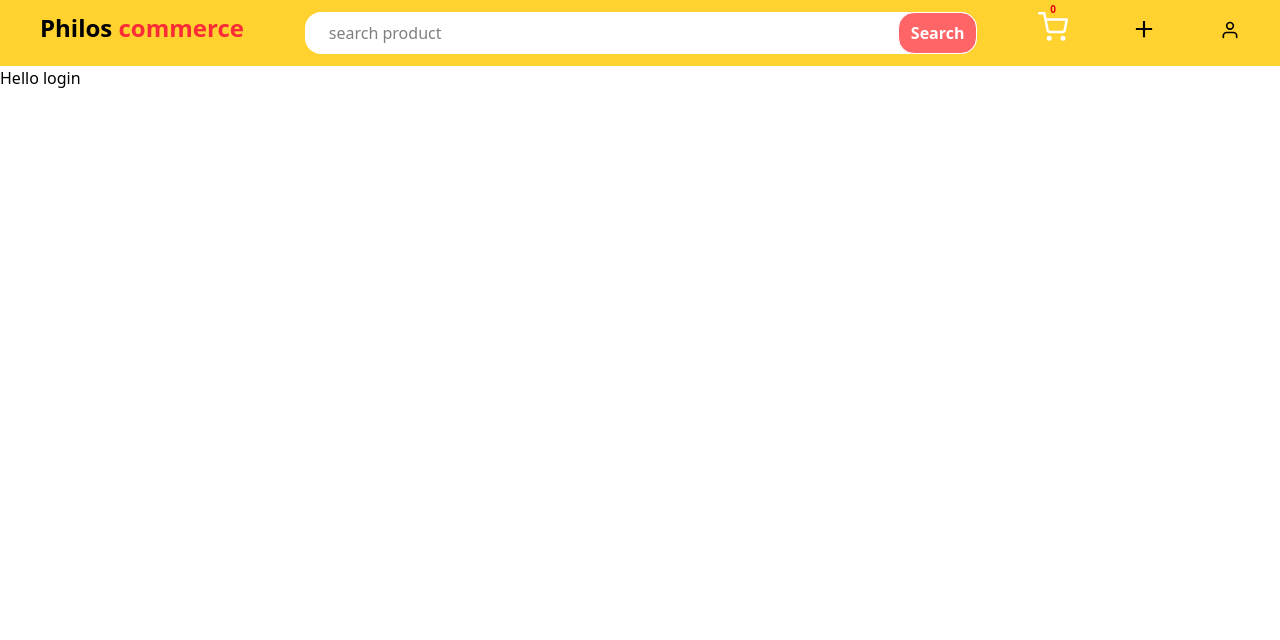
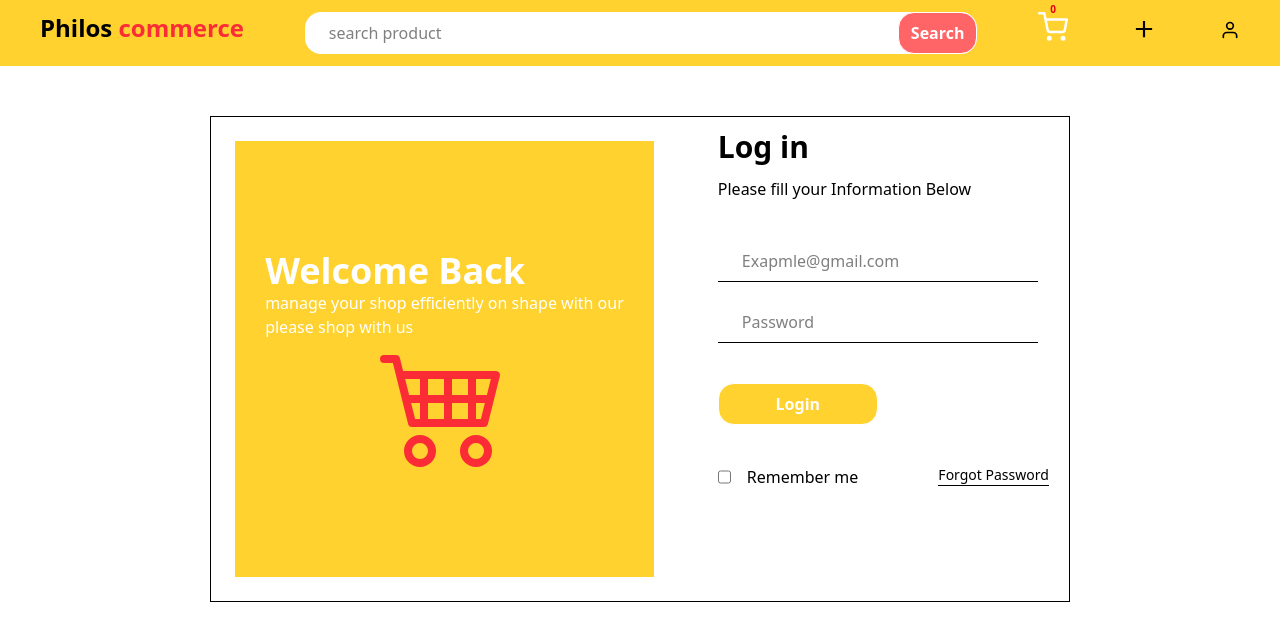
Before and after one commit to Philemon-ndayishimiye/Solvit-E-commerce, a React (Vite) app: page /login in a window 1280 px wide. Shown: the top 640 px of the page. Built offline with nearby package versions, Linux system fonts and the light colour scheme; no server answers.

Commit message:
User context

```diff
--- a/src/Component/Button.tsx
+++ b/src/Component/Button.tsx
@@ -2,11 +2,22 @@ import type { Button } from "../type/Button";
 
 import React from "react";
 
-export default function Button({ label, onClick }: Button) {
+const classVariant = {
+  defolt: "text-white  bg-red-400",
+  primary: "w-[160px] bg-amber-300",
+};
+
+export default function Button({
+  label,
+  onClick,
+  variant,
+
+}: Button & { variant: keyof typeof classVariant }) {
   return (
     <button
+
       onClick={onClick}
-      className="border bg-red-400 text-white font-bold py-2 px-3 rounded-2xl cursor-pointer max-sm:py-2 max-sm:px-2 max-sm:text-[12px]"
+      className={`border ${classVariant[variant]}  text-white font-bold py-2 px-3 rounded-2xl cursor-pointer max-sm:py-2 max-sm:px-2 max-sm:text-[12px]`}
     >
       {label}
     </button>
--- a/src/Component/Input.tsx
+++ b/src/Component/Input.tsx
@@ -1,5 +1,10 @@
 import React from "react";
 import type { Input } from "../type/Input";
+
+const classVariant = {
+  defolt: "border-none w-[593px]",
+  primary: " w-[330px]  rounded-xl focus:outline-none  duration-200",
+};
 
 export default function Input({
   name,
@@ -7,10 +12,11 @@ export default function Input({
   onChange,
   placeholder,
   type,
-}: Input) {
+  variant,
+}: Input & { variant: keyof typeof classVariant }) {
   return (
     <input
-      className="border-none focus:outline-none w-[593px] py-2  px-6 rounded-xl max-sm:w-[140px] max-sm:py-0 max-sm:px-2 max-md:w-[400px] max-lg:w-[440px]"
+      className={` focus:outline-none ${classVariant[variant]}  py-2  px-6 rounded-xl max-sm:w-[140px] max-sm:py-0 max-sm:px-2 max-md:w-[400px] max-lg:w-[440px]`}
       type={type}
       placeholder={placeholder}
       onChange={onChange}
--- /dev/null
+++ b/src/Component/LeftLogin.tsx
@@ -0,0 +1,21 @@
+import React from "react";
+import { BsCart4 } from "react-icons/bs";
+export default function LeftLogin() {
+  return (
+    <div className="bg-amber-300 py-[110px] px-[30px] my-6 mx-6">
+      <div>
+        <div className=" ">
+          <h1 className="text-white font-bold text-4xl">Welcome Back </h1>
+          <p className="text-white">
+            manage your shop efficiently on shape with our <br /> please shop
+            with us
+          </p>
+        </div>
+
+        <div className="flex justify-center items-center">
+          <BsCart4 className="text-9xl text-red-500" />
+        </div>
+      </div>
+    </div>
+  );
+}
--- /dev/null
+++ b/src/Component/LoginRight.tsx
@@ -0,0 +1,100 @@
+import React, { useState } from "react";
+import Input from "./Input";
+import Button from "./Button";
+import type { Login } from "../type/Login";
+import api from "../app/api/api";
+import { useNavigate } from "react-router-dom";
+
+export default function LoginRight() {
+  const Navigate = useNavigate();
+  const [form, setForm] = useState<Login>({
+    username: "",
+    password: "",
+  });
+
+  const handleChange = (e: React.ChangeEvent<HTMLInputElement>) => {
+    setForm((prev) => ({ ...prev, [e.target.name]: e.target.value }));
+  };
+
+  const handleLogin = async (e: React.FormEvent<HTMLFormElement>) => {
+    e.preventDefault();
+    console.log("hello world");
+
+    try {
+      const res = await api.post<Login>(
+        "https://dummyjson.com/auth/login",
+        {
+          username: form.username,
+          password: form.password,
+        },
+        {
+          headers: {
+            "Content-Type": "application/json",
+          },
+        }
+      );
+      if (res) {
+        Navigate("/");
+      } else {
+        alert("incorrect username or password");
+      }
+
+      const Token = res.data.accessToken;
+      localStorage.setItem("token", JSON.stringify(Token));
+    } catch (error: any) {
+      alert(`incorrect credentials`);
+      console.error("Login error:", error.response?.data || error.message);
+      console.error(error);
+    }
+  };
+
+  return (
+    <div className=" px-5">
+      <div className="mb-[40px]">
+        <h1 className="font-bold text-3xl py-3">Log in</h1>
+        <p className="text-xm">Please fill your Information Below </p>
+      </div>
+
+      <div>
+        <form className="flex flex-col gap-5" onSubmit={handleLogin}>
+          <div className="border-b w-[320px]">
+            <Input
+              type="text"
+              placeholder="Exapmle@gmail.com"
+              name="username"
+              onChange={handleChange}
+              value={form.username}
+              variant="primary"
+            />
+          </div>
+
+          <div className="border-b w-[320px]">
+            <Input
+              type="password"
+              placeholder="Password"
+              name="password"
+              onChange={handleChange}
+              value={form.password}
+              variant="primary"
+            />
+          </div>
+
+          <div className="py-[20px]">
+            <Button label="Login" variant="primary" type="submit" />
+          </div>
+        </form>
+      </div>
+
+      <div className="flex gap-[80px] my-[20px]">
+        <div className="flex gap-4">
+          <input type="checkbox" />
+          <h1>Remember me</h1>
+        </div>
+
+        <div>
+          <h1 className="text-sm cursor-pointer border-b">Forgot Password</h1>
+        </div>
+      </div>
+    </div>
+  );
+}
--- a/src/Component/Navigation.tsx
+++ b/src/Component/Navigation.tsx
@@ -63,9 +63,10 @@ export default function Navigation() {
             onChange={(e) => setInput(e.target.value)}
             placeholder="search product"
             type="text"
+            variant="defolt"
           />
 
-          <Button label="Search" onClick={handleClick} />
+          <Button label="Search" variant="defolt" onClick={handleClick} />
         </div>
 
         <div>
--- /dev/null
+++ b/src/Context/User.tsx
@@ -0,0 +1,35 @@
+import { createContext, useEffect, useState } from "react";
+import type { Login } from "../type/Login";
+import api from "../app/api/api";
+
+interface UserType {
+  children: React.ReactNode;
+}
+
+interface UserCont {
+  user: Login[];
+}
+
+export const UserContext = createContext<Login[]>([]);
+
+export const UserProvider = ({ children }: UserType) => {
+  const [login, setLogin] = useState<Login>();
+
+  useEffect(() => {
+    const getLogin = async () => {
+      try {
+        const Token = JSON.parse(localStorage.getItem("token") || "");
+        const res = await api.get<Login>("https://dummyjson.com/auth/me", {
+          headers: {
+            Authorization: `Bearer ${Token}`,
+          },
+        });
+
+        setLogin(res.data);
+      } catch (error) {
+        console.error(error);
+      }
+    };
+    getLogin();
+  }, [login]);
+};
--- a/src/Pages/Login.tsx
+++ b/src/Pages/Login.tsx
@@ -1,5 +1,7 @@
 import React from "react";
 import Navigation from "../Component/Navigation";
+import LoginRight from "../Component/LoginRight";
+import LeftLogin from "../Component/LeftLogin";
 
 export default function Login() {
   return (
@@ -8,8 +10,15 @@ export default function Login() {
         <Navigation />
       </div>
 
-      <div>
-        <h1>Hello login</h1>
+      <div className="flex justify-center mt-[50px]">
+        <div className="border flex gap-[20px] ">
+          <div>
+            <LeftLogin />
+          </div>
+          <div>
+            <LoginRight />
+          </div>
+        </div>
       </div>
     </div>
   );
--- a/src/type/Button.ts
+++ b/src/type/Button.ts
@@ -1,6 +1,8 @@
 import type React from "react";
 
 export interface Button {
+  type: string;
   label: string;
-  onClick: (e: React.MouseEvent<HTMLButtonElement>) => void;
+  variant?: "defolt" | "primary";
+  onClick?: (e: React.MouseEvent<HTMLButtonElement>) => void;
 }
--- a/src/type/Input.ts
+++ b/src/type/Input.ts
@@ -2,8 +2,9 @@ import type React from "react";
 
 export interface Input {
   name: string;
+  variant: "defolt" | "primary";
   value: string;
   onChange: (event: React.ChangeEvent<HTMLInputElement>) => void;
   placeholder: string;
-  type: string;
+  type: "text" | "email" | "password";
 }
--- /dev/null
+++ b/src/type/Login.ts
@@ -0,0 +1,12 @@
+type gender = "male" | "female";
+export interface Login {
+  id?: number;
+  username: string;
+  firstName?: string;
+  lastName?: string;
+  gender?: gender;
+  password: string;
+  image?: string;
+  accessToken?: string;
+  refreshToken?: string;
+}
```
